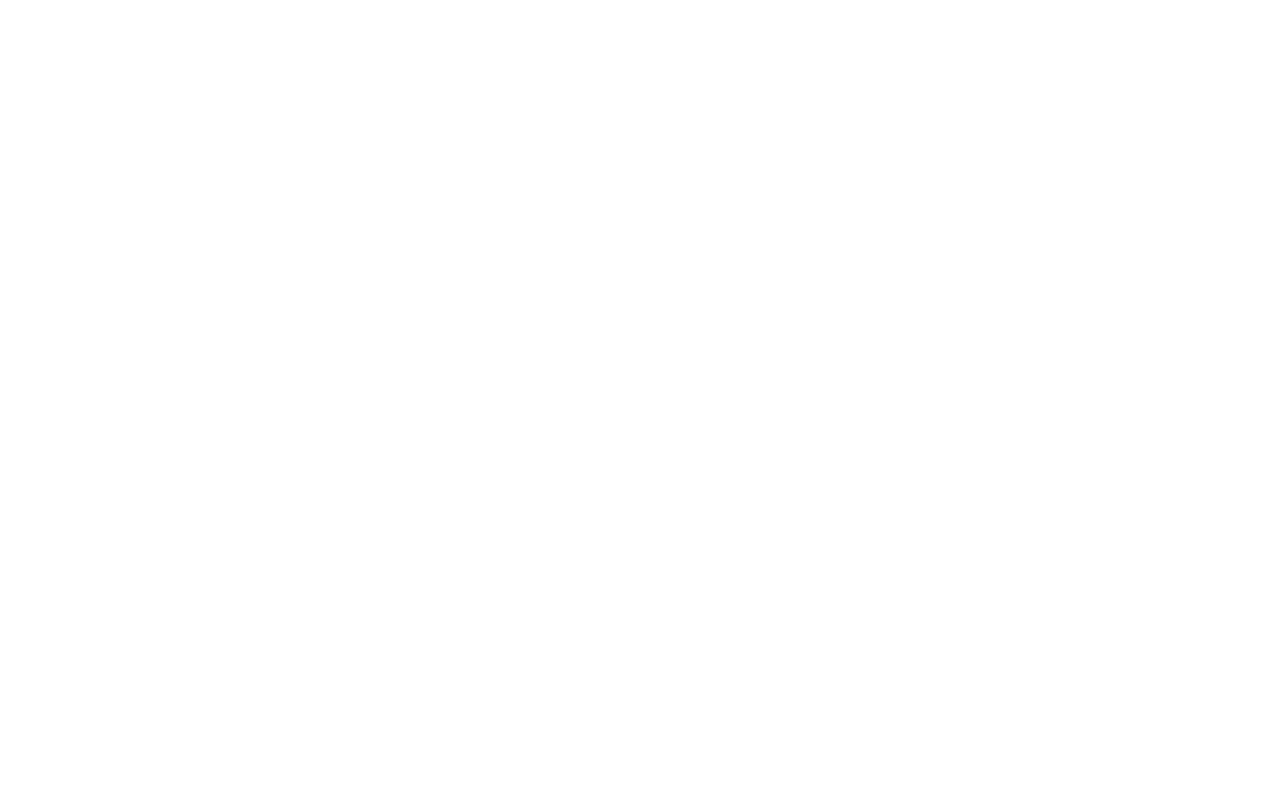
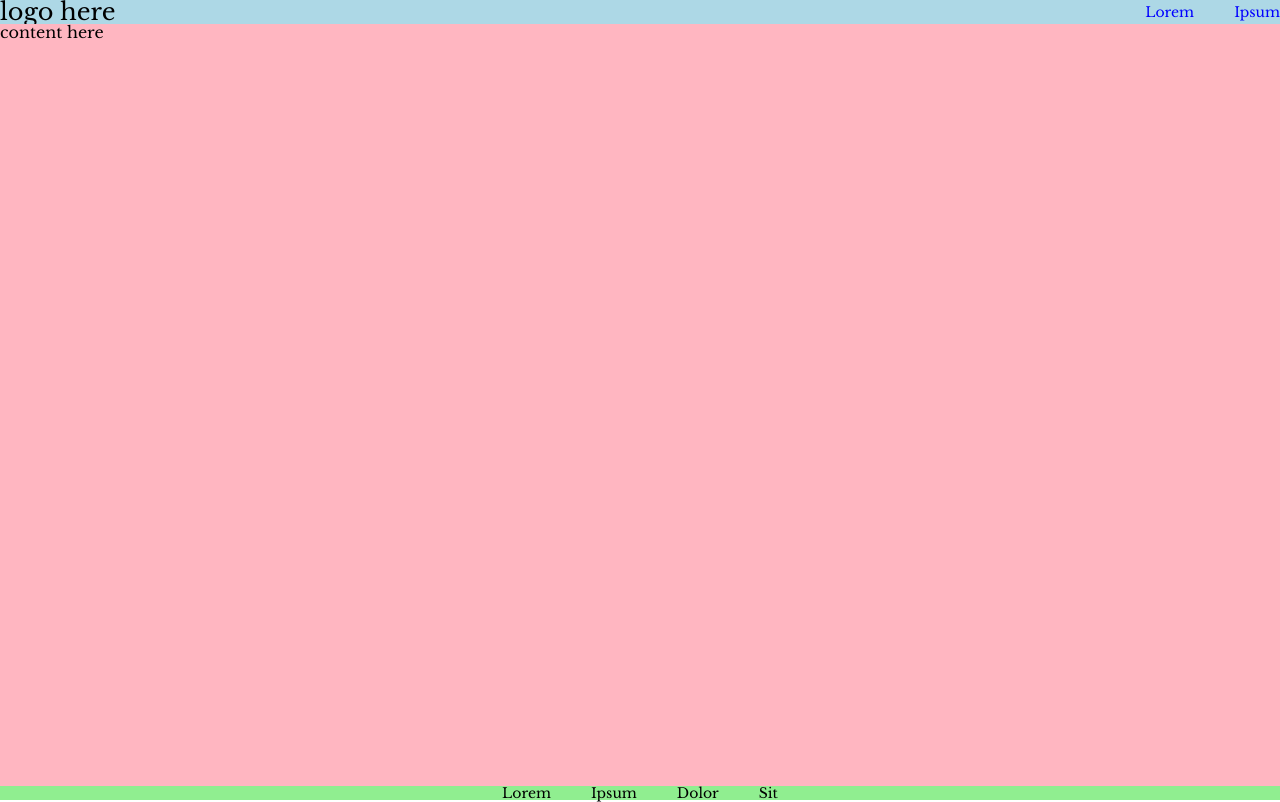
Before and after one commit to iamtraviscole/weatherghost, a Next.js app: page / in a window 1280 px wide. Built offline with nearby package versions, Linux system fonts and the light colour scheme.

Commit message:
create basic layout

```diff
--- /dev/null
+++ b/components/Footer.js
@@ -0,0 +1,14 @@
+import React from 'react'
+
+export default function Footer() {
+  return (
+    <div className='Footer'>
+      <ul>
+        <li>Lorem</li>
+        <li>Ipsum</li>
+        <li>Dolor</li>
+        <li>Sit</li>
+      </ul>
+    </div>
+  )
+}
--- /dev/null
+++ b/components/Layout.js
@@ -0,0 +1,28 @@
+import React from 'react'
+import Head from 'next/head'
+
+import Nav from './Nav'
+import Footer from './Footer'
+
+export default function Layout(props) {
+  return (
+    <>
+    <Head>
+      <title>Weather Ghost</title>
+      <meta name='description' content='' />
+      <link rel='icon' href='/favicon.ico' />
+    </Head>
+    <div className='Layout'>
+      <header className='Layout__header'>
+        <Nav />
+      </header>
+      <main className='Layout__main'>
+        {props.children}
+      </main>
+      <footer className='Layout__footer'>
+        <Footer />
+      </footer>
+    </div>
+    </>
+  )
+}
--- /dev/null
+++ b/components/Nav.js
@@ -0,0 +1,16 @@
+import React from 'react'
+import Link from 'next/link'
+
+export default function Nav() {
+  return (
+    <nav className='Nav'>
+      <div className='Nav__logo'>
+        <Link href='/'><a>logo here</a></Link>
+      </div>
+      <ul className='Nav__links'>
+        <li><Link href='/'><a>Lorem</a></Link></li>
+        <li><Link href='/'><a>Ipsum</a></Link></li>
+      </ul>
+    </nav>
+  )
+}
--- a/pages/_app.js
+++ b/pages/_app.js
@@ -1,5 +1,9 @@
 import '../styles/globals/reset.scss'
 import '../styles/globals/theme.scss'
+
+import '../styles/components/Layout.scss'
+import '../styles/components/Nav.scss'
+import '../styles/components/Footer.scss'
 
 function MyApp({ Component, pageProps }) {
   return <Component {...pageProps} />
--- a/pages/index.js
+++ b/pages/index.js
@@ -1,5 +1,9 @@
+import Layout from '../components/Layout'
+
 export default function Home() {
   return (
-    <div></div>
+    <Layout>
+      content here
+    </Layout>
   )
 }
--- /dev/null
+++ b/styles/components/Footer.scss
@@ -0,0 +1,17 @@
+.Footer {
+  display: flex;
+  justify-content: center;
+
+  > ul {
+    font-size: 14px;
+
+    > li {
+      display: inline;
+      padding-right: 40px;
+
+      &:last-child {
+        padding-right: 0;
+      }
+    }
+  }
+}
--- /dev/null
+++ b/styles/components/Layout.scss
@@ -0,0 +1,28 @@
+.Layout {
+  display: grid;
+  grid-template-columns: 1fr;
+  grid-template-rows: auto 1fr auto;
+  grid-template-areas:
+    'header'
+    'content'
+    'footer';
+  min-height: 100vh;
+  width: 100vw;
+  max-width: 1920px;
+  margin: 0 auto;
+
+  &__header {
+    grid-area: header;
+    background-color: lightblue;
+  }
+
+  &__main {
+    grid-area: content;
+    background-color: lightpink;
+  }
+
+  &__footer {
+    grid-area: footer;
+    background-color: lightgreen;
+  }
+}
--- /dev/null
+++ b/styles/components/Nav.scss
@@ -0,0 +1,23 @@
+.Nav {
+  display: flex;
+  justify-content: space-between;
+  align-items: center;
+  margin: 0 auto;
+
+  &__logo {
+    font-size: 24px;
+  }
+
+  &__links {
+    font-size: 14px;
+
+    > li {
+      display: inline;
+      padding-right: 40px;
+
+      &:last-child {
+        padding-right: 0;
+      }
+    }
+  }
+}
```
